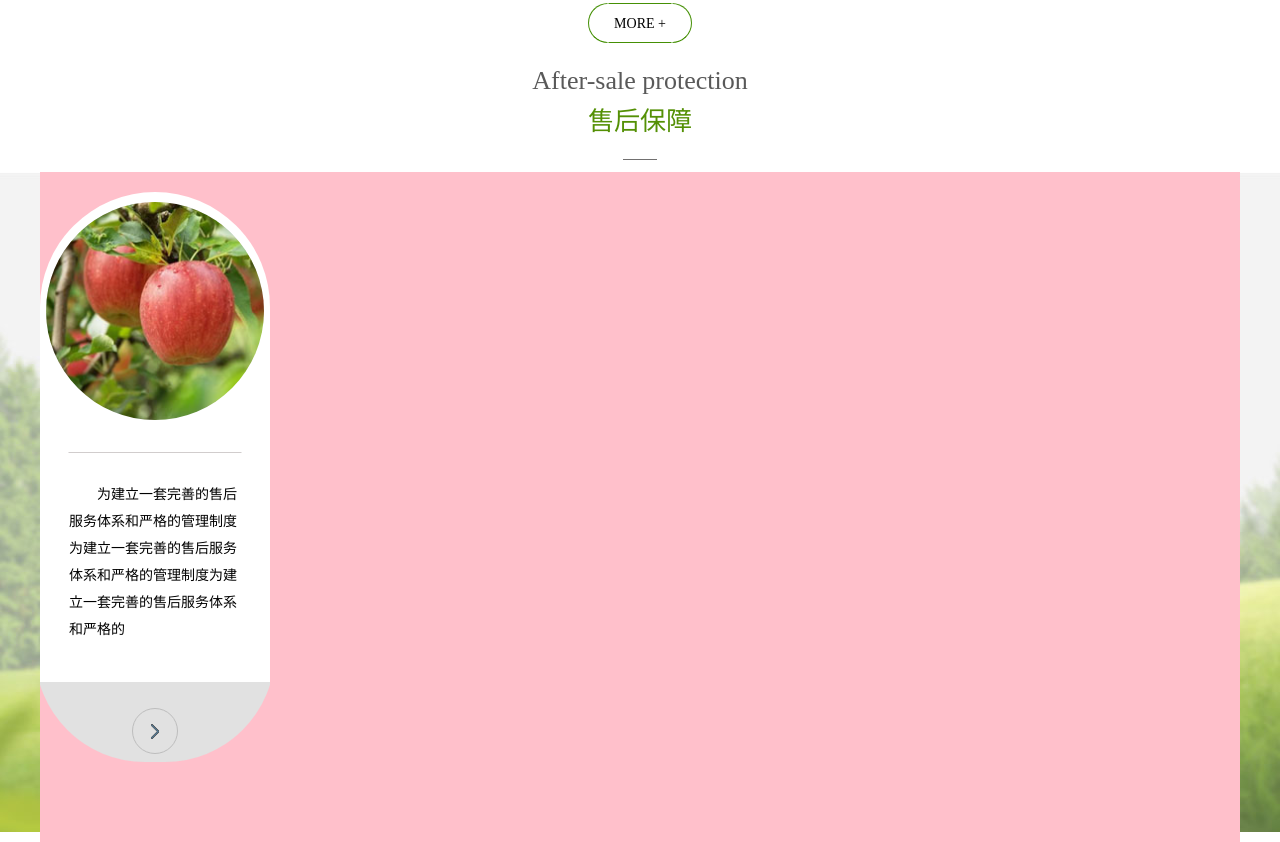
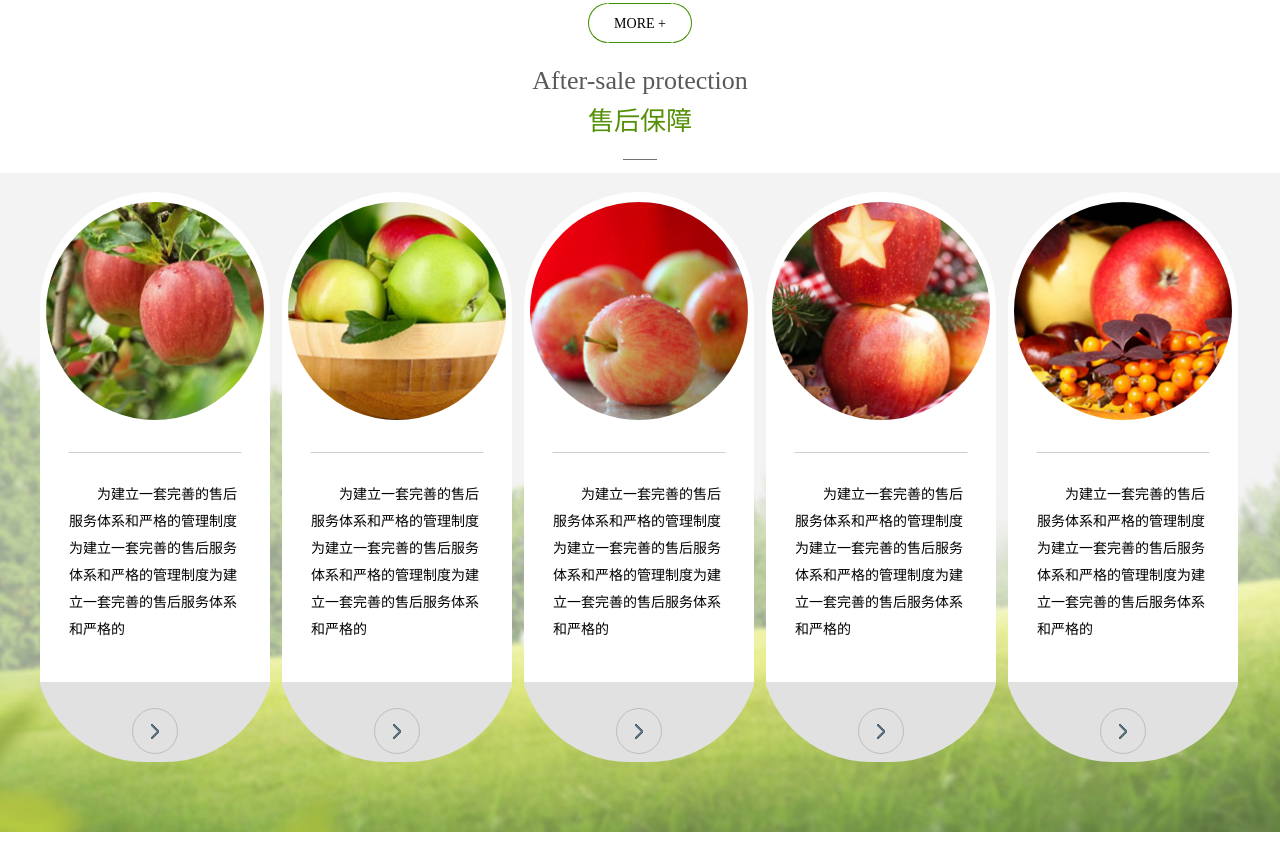
Before and after one commit to caiguowei/Frontend-ResponsiveWebsite, a plain HTML site: page index.html in a window 1280 px wide. Shown: the part 3327-4169 px from the top of the page. Drawn offline with Linux system fonts and the light colour scheme.

Commit message:
售后finish

```diff
--- a/css/style.css
+++ b/css/style.css
@@ -611,14 +611,19 @@ padding-top: 15px;
   height: 660px;
   margin: 0 auto;
   padding-top: 10px;
-  background-color: pink;
+}
+
+.sale-wrap{
+  margin-left: -12px;
 }
 
 .protection .sale-list{
   overflow: hidden;
+  float: left;
   width: 230px;
   height: 570px;
   padding-top: 10px;
+  margin-left: 12px;
 }
 
 .protection .up-round{
--- a/index.html
+++ b/index.html
@@ -186,6 +186,7 @@
     <i class="line"></i>
     <div class="protection clearfix">
       <div class="sale-object">
+        <div class="sale-wrap">
         <div class="sale-list clearfix">
           <div class="up-round">
             <img src="./images/sale-list1.jpg" alt="">
@@ -200,6 +201,63 @@
             </a>
           </div>
         </div>
+        <div class="sale-list clearfix">
+          <div class="up-round">
+            <img src="./images/sale-list2.jpg" alt="">
+          </div>
+          <div class="rectangle">
+            <div class="mid-line">为建立一套完善的售后服务体系和严格的管理制度为建立一套完善的售后服务体系和严格的管理制度为建立一套完善的售后服务体系和严格的</div>
+          </div>
+          <div class="down-round">
+            <div class="koo"></div>
+            <a class="btn">
+              <i class="btn-icon"></i>
+            </a>
+          </div>
+        </div>
+        <div class="sale-list clearfix">
+          <div class="up-round">
+            <img src="./images/sale-list3.jpg" alt="">
+          </div>
+          <div class="rectangle">
+            <div class="mid-line">为建立一套完善的售后服务体系和严格的管理制度为建立一套完善的售后服务体系和严格的管理制度为建立一套完善的售后服务体系和严格的</div>
+          </div>
+          <div class="down-round">
+            <div class="koo"></div>
+            <a class="btn">
+              <i class="btn-icon"></i>
+            </a>
+          </div>
+        </div>
+        <div class="sale-list clearfix">
+          <div class="up-round">
+            <img src="./images/sale-list4.jpg" alt="">
+          </div>
+          <div class="rectangle">
+            <div class="mid-line">为建立一套完善的售后服务体系和严格的管理制度为建立一套完善的售后服务体系和严格的管理制度为建立一套完善的售后服务体系和严格的</div>
+          </div>
+          <div class="down-round">
+            <div class="koo"></div>
+            <a class="btn">
+              <i class="btn-icon"></i>
+            </a>
+          </div>
+        </div>
+        <div class="sale-list clearfix">
+          <div class="up-round">
+            <img src="./images/sale-list5.jpg" alt="">
+          </div>
+          <div class="rectangle">
+            <div class="mid-line">为建立一套完善的售后服务体系和严格的管理制度为建立一套完善的售后服务体系和严格的管理制度为建立一套完善的售后服务体系和严格的</div>
+          </div>
+          <div class="down-round">
+            <div class="koo"></div>
+            <a class="btn">
+              <i class="btn-icon"></i>
+            </a>
+          </div>
+        </div>
+        </div>
       </div>
     </div>
   </div>
```
Also changed, not shown: images/sale-list2.jpg (added), images/sale-list3.jpg (added), images/sale-list4.jpg (added), images/sale-list5.jpg (added).
